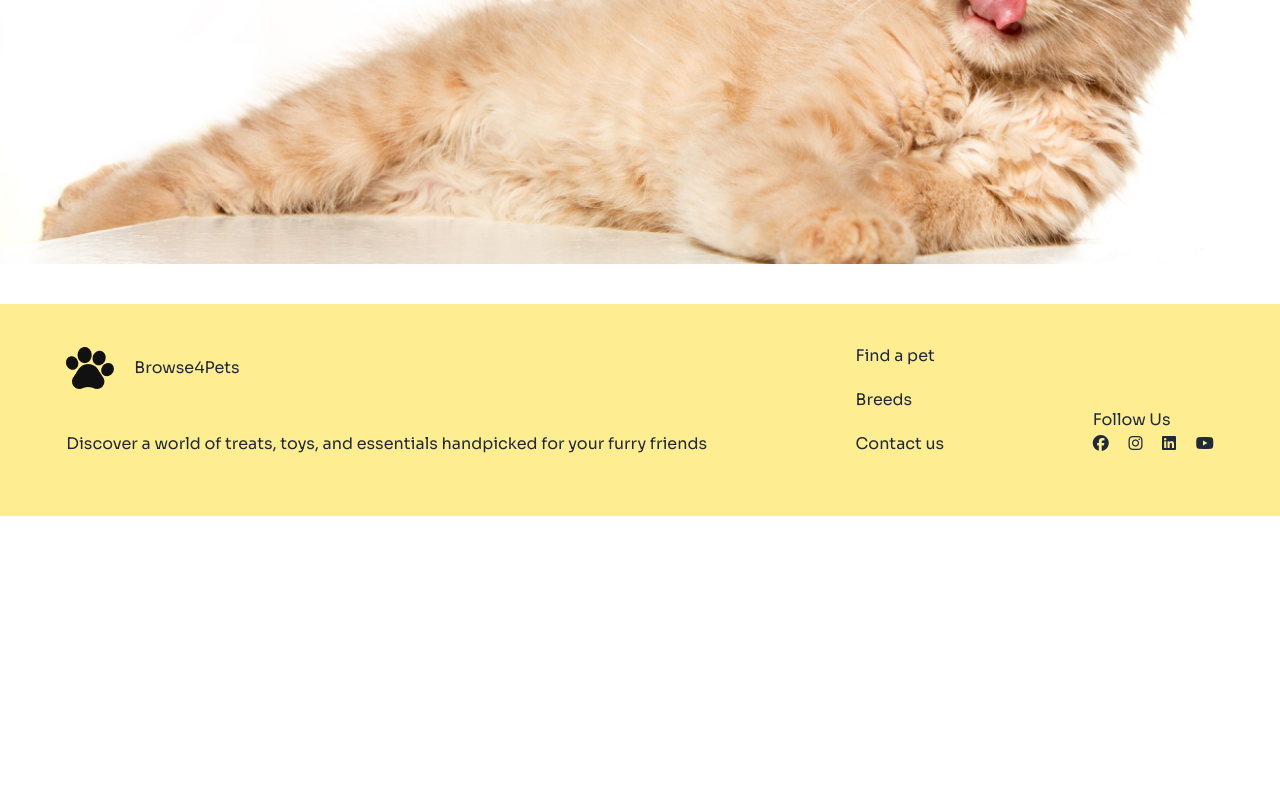
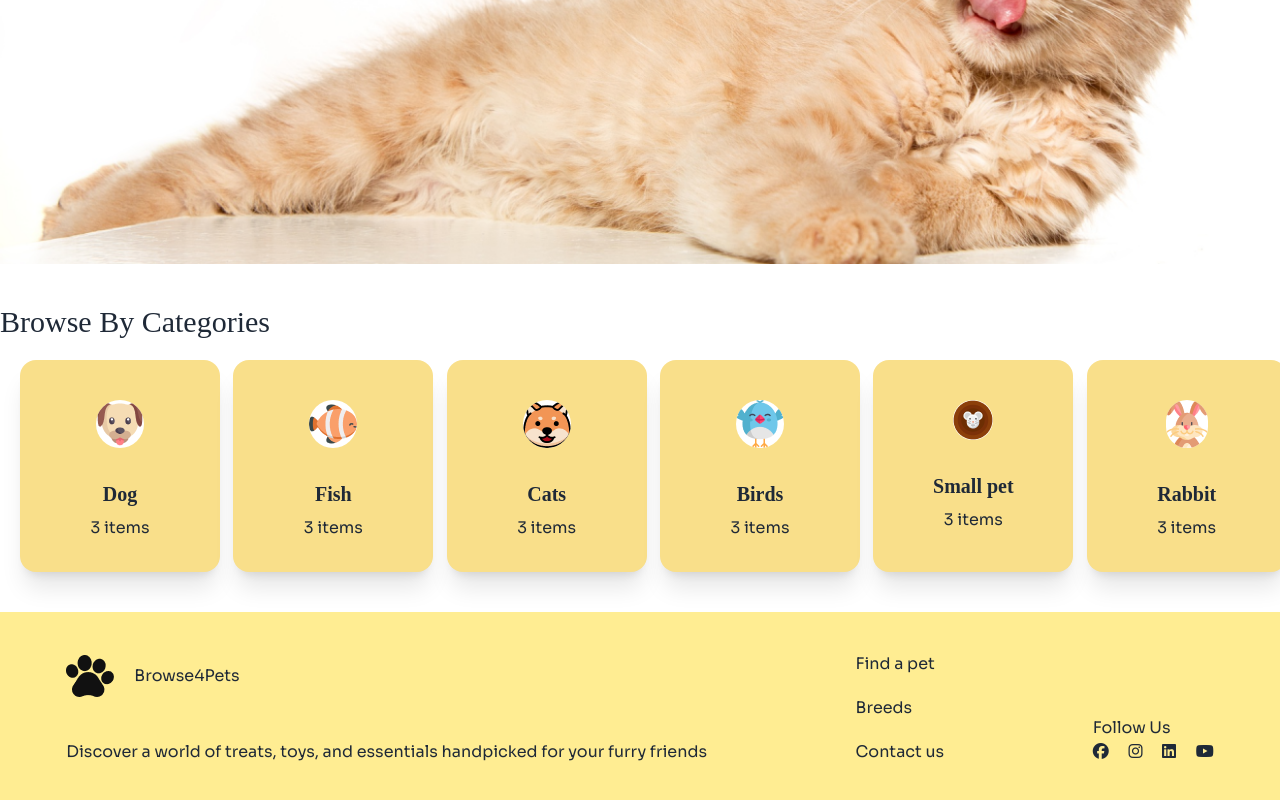
Before and after one commit to fahadbgnr/Assignment_03_Category_0001, a plain HTML site: page index.html in a window 1280 px wide. Shown: the part 611-1411 px from the top of the page. Before the commit the page ends 1127 px from the top, so only its background shows below. Drawn offline with nearby package versions, Linux system fonts and the light colour scheme; a web font is replaced by a local one.

Commit message:
my main first section done

```diff
--- a/index.html
+++ b/index.html
@@ -28,7 +28,8 @@
                         clifford: '#da373d',
                         'footer-bg': 'rgba(255, 220, 38, 0.5)',
                         'nav-bg': 'rgba(255, 249, 244, 1)',
-                        'nav-text': '#FFDC26'
+                        'nav-text': '#FFDC26',
+                        'main-bg': 'rgba(249, 223, 138, 1)'
 
                     }
                 }
@@ -67,7 +68,7 @@
 
         /* banner section */
         /* banner btn */
-        .third-btn{
+        .third-btn {
             width: 117px;
             height: 45px;
             border: 1px solid;
@@ -145,7 +146,8 @@
 
             <div class="lg:absolute">
                 <h1 class="text-2xl lg:text-7xl pb-5">Pamper Your Pet,<br> Because They Deserve <br> the Bes</h1>
-                <p class="font-sora pb-5">Discover a world of treats, toys, and essentials handpicked for <br> your furry friends. Shop now and make
+                <p class="font-sora pb-5">Discover a world of treats, toys, and essentials handpicked for <br> your
+                    furry friends. Shop now and make
                     tails wag with joy!</p>
                 <button class="third-btn">Find a pet</button>
 
@@ -163,7 +165,100 @@
         </section>
 
     </header>
-    <main class="font-adlam">
+    <main class="font-adlam lg:max-w-7xl my-10 mx-auto">
+        <!-- Browse By Categories -->
+        <section>
+            <h3 class="text-3xl">Browse By Categories</h3>
+            <!-- card section -->
+
+            <div class="mt-5 grid grid-cols-2 lg:grid-cols-6  lg:gap-5 gap-5 ml-5">
+                <!-- card 1 -->
+                <div class="card bg-main-bg lg:w-[200px] w-[150px] shadow-xl">
+                    <figure class="px-10 pt-10">
+                      <img
+                        src="c1-assets/dog-cartoon.png"
+                        alt="dog"
+                        class="bg-white rounded-full" />
+                    </figure>
+                    <div class="card-body items-center text-center">
+                      <h2 class="card-title">Dog</h2>
+                      <p class="font-sora">3 items</p>
+
+                    </div>
+                  </div>
+                   <!-- card 2 -->
+                <div class="card bg-main-bg lg:w-[200px] w-[150px] shadow-xl">
+                    <figure class="px-10 pt-10">
+                      <img
+                        src="c1-assets/fish-cartoon.png"
+                        alt="fish"
+                        class="bg-white rounded-full" />
+                    </figure>
+                    <div class="card-body items-center text-center">
+                      <h2 class="card-title">Fish</h2>
+                      <p class="font-sora">3 items</p>
+
+                    </div>
+                  </div>
+                   <!-- card 3 -->
+                <div class="card bg-main-bg lg:w-[200px] w-[150px] shadow-xl">
+                    <figure class="px-10 pt-10">
+                      <img
+                        src="c1-assets/cat-cartoon.png"
+                        alt="Cats"
+                        class="bg-white rounded-full" />
+                    </figure>
+                    <div class="card-body items-center text-center">
+                      <h2 class="card-title">Cats</h2>
+                      <p class="font-sora">3 items</p>
+
+                    </div>
+                  </div>
+                   <!-- card 4 -->
+                <div class="card bg-main-bg lg:w-[200px] w-[150px] shadow-xl">
+                    <figure class="px-10 pt-10">
+                      <img
+                        src="c1-assets/bird-cartoon.png"
+                        alt="Birds"
+                        class="bg-white rounded-full" />
+                    </figure>
+                    <div class="card-body items-center text-center">
+                      <h2 class="card-title">Birds</h2>
+                      <p class="font-sora">3 items</p>
+
+                    </div>
+                  </div>
+                   <!-- card 5 -->
+                <div class="card bg-main-bg lg:w-[200px] w-[150px] shadow-xl">
+                    <figure class="px-10 pt-10">
+                      <img
+                        src="c1-assets/mouse-cartoon.png"
+                        alt="Small pet"
+                        class="bg-white rounded-full"/>
+                    </figure>
+                    <div class="card-body items-center text-center">
+                      <h2 class="card-title">Small pet</h2>
+                      <p class="font-sora">3 items</p>
+
+                    </div>
+                  </div>
+                   <!-- card 6 -->
+                <div class="card bg-main-bg lg:w-[200px] w-[150px] shadow-xl">
+                    <figure class="px-10 pt-10">
+                      <img
+                        src="c1-assets/rabbit-cartoon.png"
+                        alt="Rabbit"
+                        class=" bg-white rounded-full" />
+                    </figure>
+                    <div class="card-body items-center text-center">
+                      <h2 class="card-title">Rabbit</h2>
+                      <p class="font-sora">3 items</p>
+
+                    </div>
+                  </div>
+
+            </div>
+        </section>
 
 
     </main>
```
